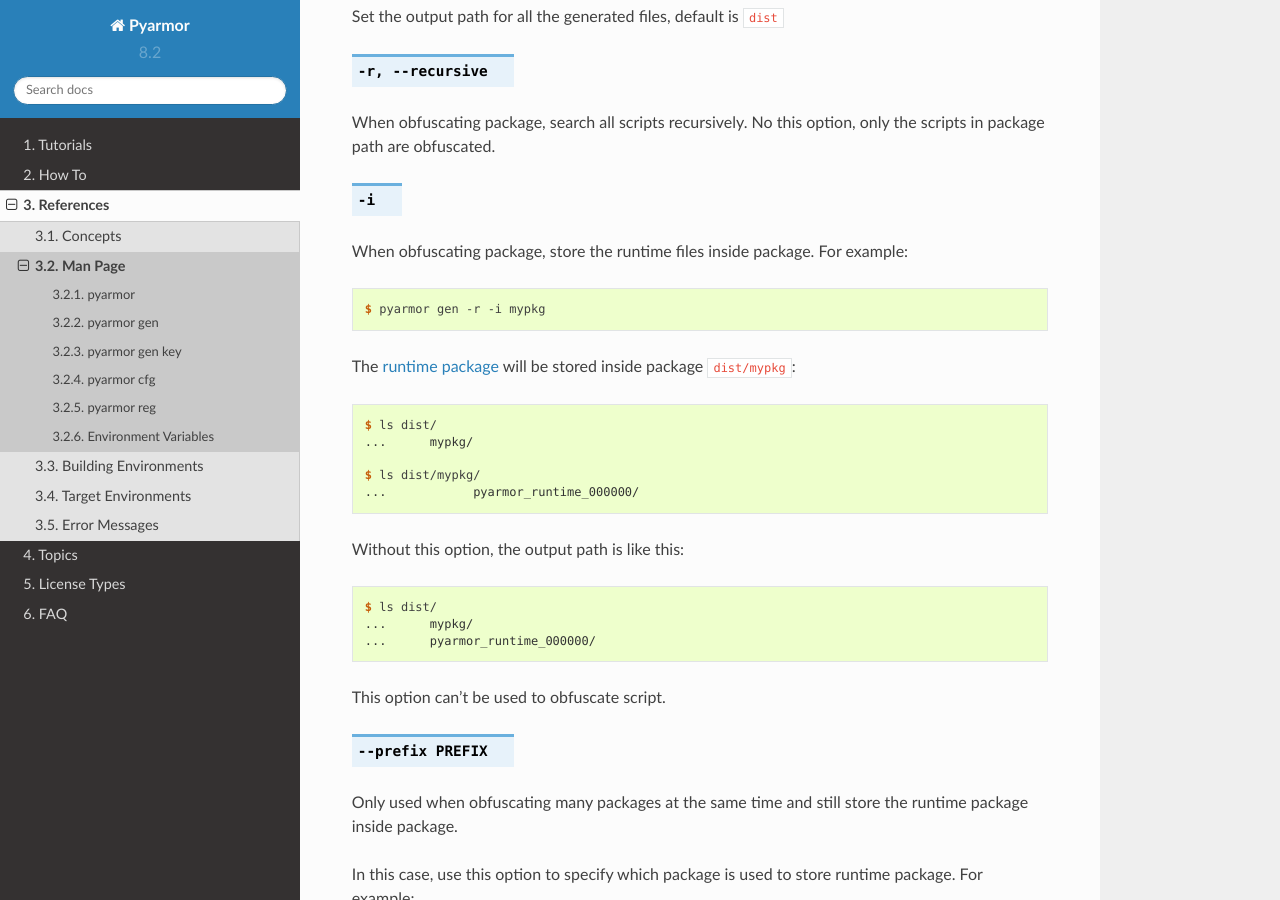
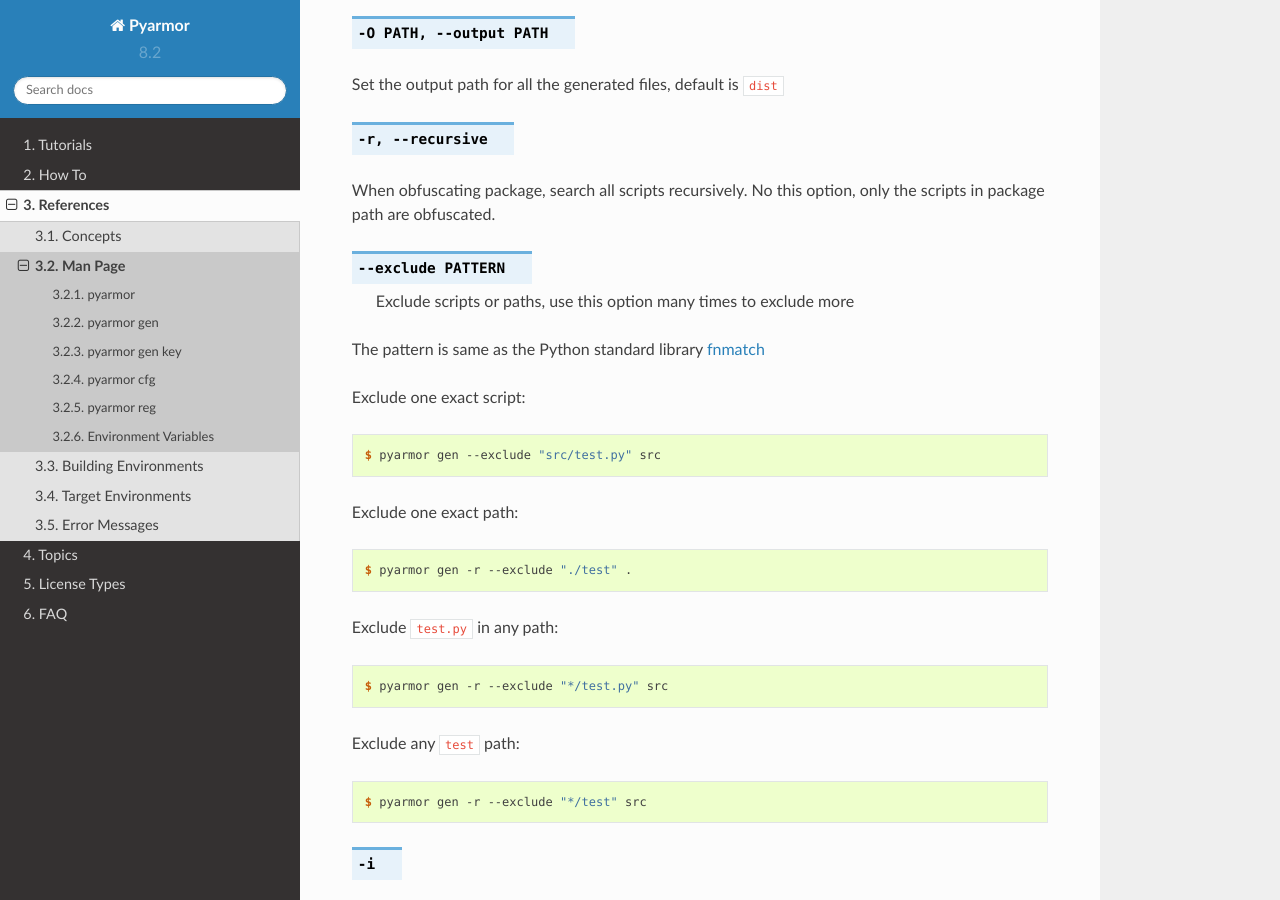
Before and after one commit to dashingsoft/pyarmor, a Sphinx documentation site: the page built from docs/reference/man.rst, in a window 1280 px wide and 900 px high, scrolled down 5655 px. Built offline with Sphinx 7.4.7 and the Read the Docs theme 2.0.0, drawn with Linux system fonts in a browser that asks for light colours; some of the changed text lies outside the part shown.

Commit message:
Doc option --exclude

```diff
--- a/docs/reference/man.rst
+++ b/docs/reference/man.rst
@@ -127,6 +127,7 @@
 -h, --help                      show option list and help information then quit
 -O PATH, --output PATH          output path :option:`... <-O>`
 -r, --recursive                 search scripts in recursive mode :option:`... <-r>`
+--exclude PATTERN               exclude scripts or paths :option:`... <--exclude>`
 
 -e DATE, --expired DATE         set expired date :option:`... <-e>`
 -b DEV, --bind-device DEV       bind obfuscated scripts to device :option:`... <-b>`
@@ -185,6 +186,30 @@
 .. option:: -r, --recursive
 
 When obfuscating package, search all scripts recursively. No this option, only the scripts in package path are obfuscated.
+
+.. option:: --exclude PATTERN
+
+            Exclude scripts or paths, use this option many times to exclude more
+
+The pattern is same as the Python standard library `fnmatch`__
+
+Exclude one exact script::
+
+    $ pyarmor gen --exclude "src/test.py" src
+
+Exclude one exact path::
+
+    $ pyarmor gen -r --exclude "./test" .
+
+Exclude ``test.py`` in any path::
+
+    $ pyarmor gen -r --exclude "*/test.py" src
+
+Exclude any ``test`` path::
+
+    $ pyarmor gen -r --exclude "*/test" src
+
+__ https://docs.python.org/3.11/library/fnmatch.html
 
 .. option:: -i
 
--- a/src/cli/default.cfg
+++ b/src/cli/default.cfg
@@ -27,7 +27,7 @@
 [finder]
 recursive = 0
 ;; includes =
-excludes = *__pycache__
+excludes = */__pycache__
 pyexts = .py .pyw
 
 ;; Data files need to copy to output path
```
Also changed, not shown: 1 other file.
